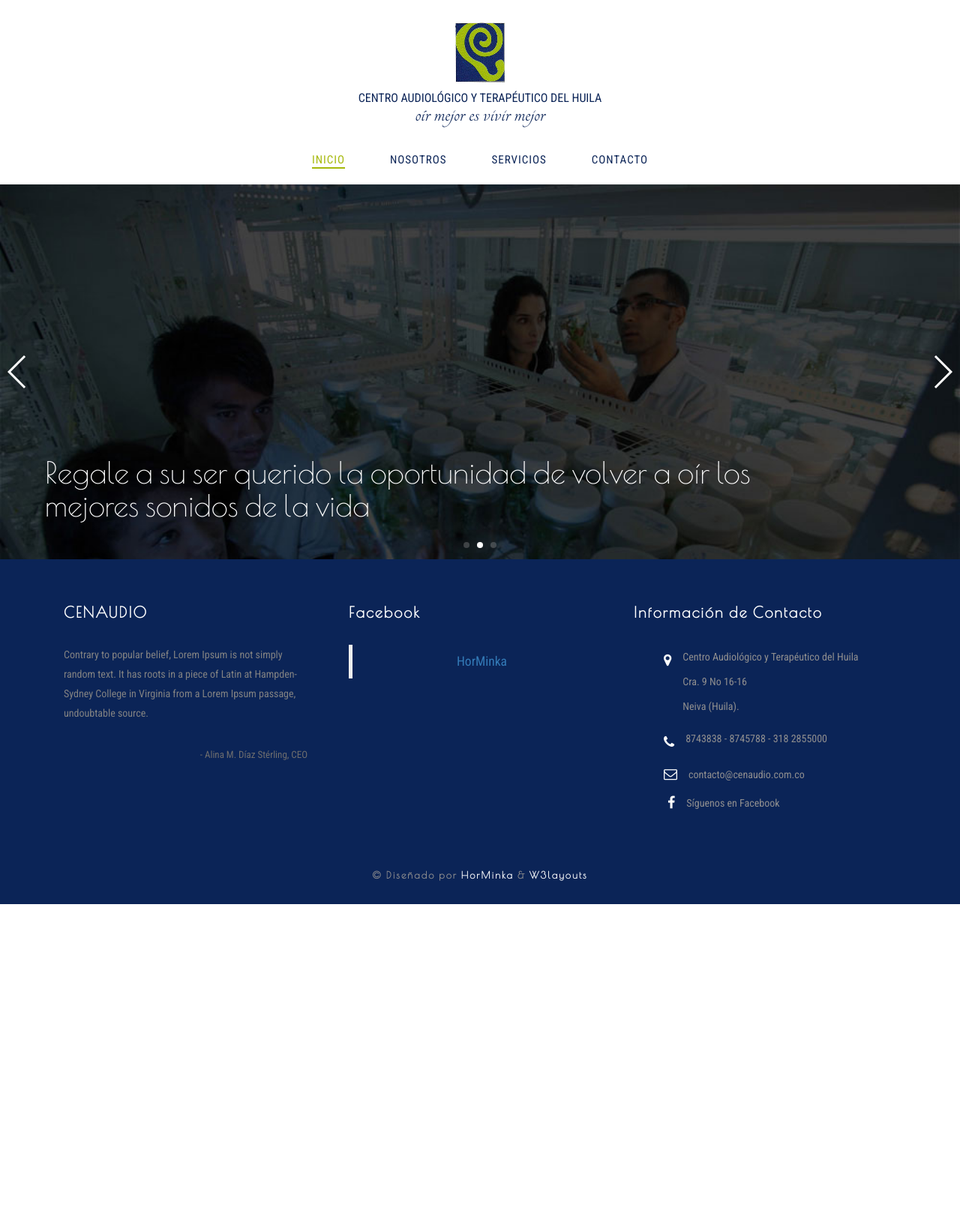
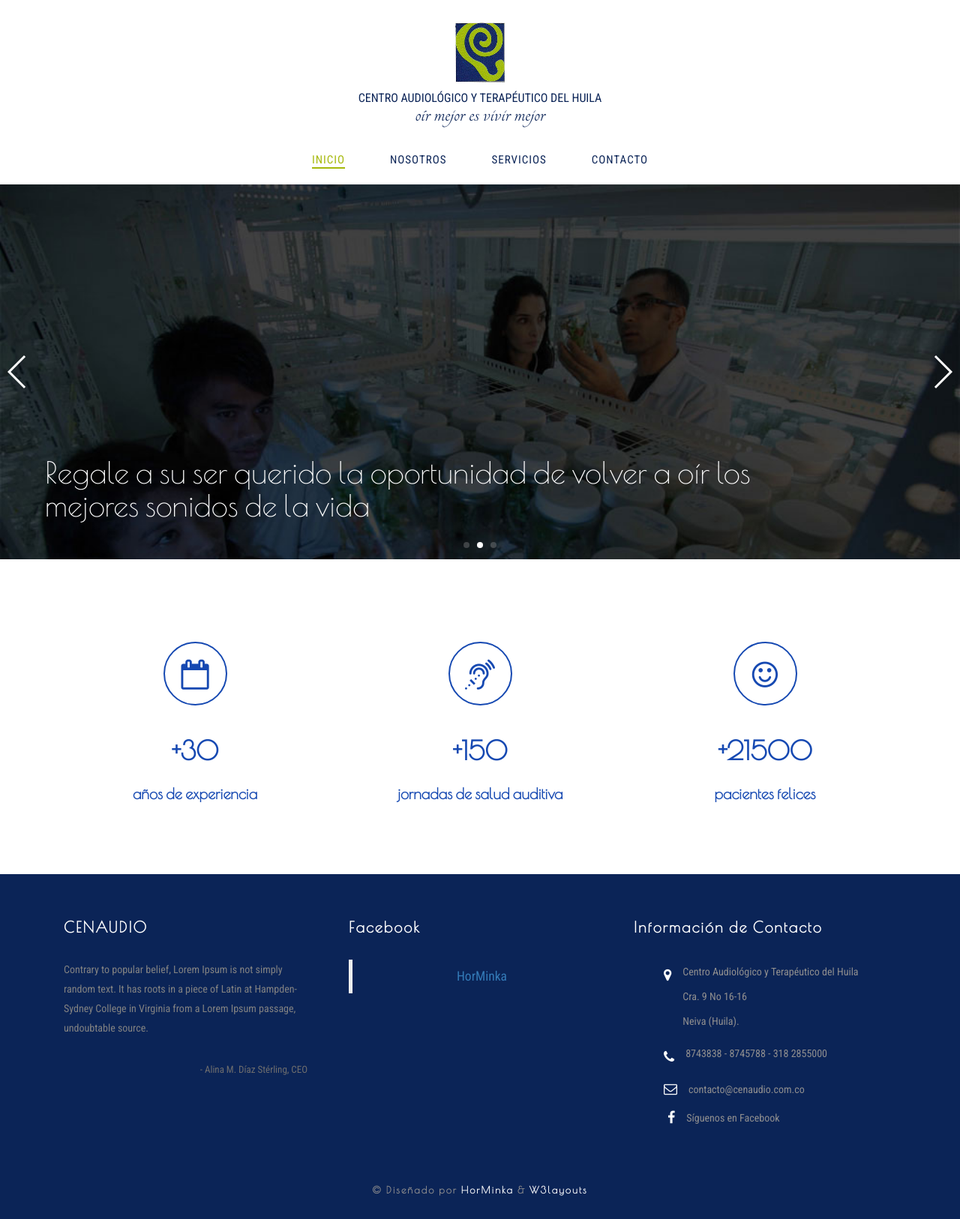
Before and after one commit to cenaudio/cenaudio.github.io, a Jekyll site: the page built from index.html, in a window 1280 px wide. Shown: the whole page at 75% size. Built offline with Jekyll 4.4.1, drawn with Linux system fonts in a browser that asks for light colours; before the commit the page ends 1206 px from its top, so only the background shows below that.

Commit message:
agrega sección estadísticas con datos de prueba

```diff
--- /dev/null
+++ b/_includes/estadisticas.html
@@ -0,0 +1,25 @@
+<!-- Stats -->
+<div class="stats">
+  <div class="container">
+    <div class="stats-info">
+      <div class="col-md-4 col-sm-4 stats-grid slideanim">
+        <i class="fa fa-calendar-o"></i>
+        <div class='numscroller numscroller-big-bottom' data-slno='1' data-min='0' data-max='18000' data-delay='.5' data-increment="50">+30</div>
+        <p class="stats-info">años de experiencia</p>
+      </div>
+      <div class="col-md-4 col-sm-4 stats-grid slideanim">
+        <i class="fa fa-assistive-listening-systems"></i>
+        <div class='numscroller numscroller-big-bottom' data-slno='1' data-min='0' data-max='1700' data-delay='.5' data-increment="5">+150</div>
+        <p class="stats-info">jornadas de salud auditiva</p>
+      </div>
+      <div class="col-md-4 col-sm-4 stats-grid slideanim">
+        <i class="fa fa-smile-o"></i>
+        <div class='numscroller numscroller-big-bottom' data-slno='1' data-min='0' data-max='21500' data-delay='.5' data-increment="20">+21500</div>
+        <p class="stats-info">pacientes felices</p>
+      </div>
+      <div class="clearfix"></div>
+    </div>
+
+  </div>
+</div>
+<!-- //Stats -->
--- /dev/null
+++ b/_sass/_estadisticas.scss
@@ -0,0 +1,46 @@
+/*-- Stats --*/
+.stats {
+	//background: url("../images/2.jpg");
+  //background-repeat: no-repeat;
+  //background-attachment: fixed;
+  //background-position: center;
+  //background-size: cover;
+  //height: 500px;
+  text-align: center;
+  padding-top: 30px;
+  font-family: 'Poiret One', cursive;
+}
+.stats p {
+	color: $azul-claro;
+  font-size: 20px;
+  line-height: 35px;
+  padding: 0 50px;
+}
+.stats-info {
+	margin-top: 80px;
+	margin-bottom: 40px;
+}
+.stats-grid i {
+	margin-bottom: 35px;
+  border: 2px solid $azul-claro;
+  padding: 22px 0 0 0;
+  border-radius: 50%;
+	-webkit-border-radius: 50%;
+	-moz-border-radius: 50%;
+	-o-border-radius: 50%;
+	-ms-border-radius: 50%;
+  width: 85px;
+  height: 85px;
+  font-size: 40px;
+  color: $azul-claro;
+}
+.stats-grid {
+	font-size: 35px;
+	font-weight: 600;
+	color: $azul-claro;
+	margin-bottom: 10px;
+}
+p.stats-info {
+	margin-top: 15px;
+}
+/*-- //Stats --*/
--- a/css/main.scss
+++ b/css/main.scss
@@ -31,5 +31,6 @@ $on-laptop:        800px;
   "variables",
   "navegacion",
   "slider",
-  "pie"
+  "pie",
+  "estadisticas"
 ;
--- a/index.html
+++ b/index.html
@@ -5,3 +5,5 @@ orden: 1
 ---
 
 {% include slider.html %}
+
+{% include estadisticas.html %}
```
